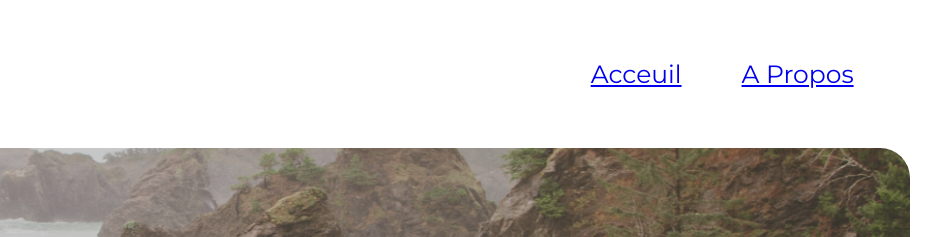
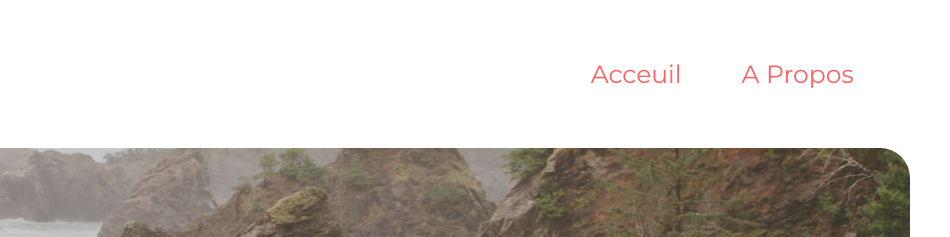
Before and after one commit to Alexabra83/Kasa, a React app: page / in a window 1280 px wide. Shown: the top 237 px of the page, 330-1280 px from the left. Built offline with nearby package versions, Linux system fonts and the light colour scheme.

Commit message:
css navbar

```diff
--- a/src/components/Navbar.js
+++ b/src/components/Navbar.js
@@ -12,10 +12,10 @@ function Navbar() {
 
         <ul className="nav_list">
           <li>
-            <NavLink to="/"><p>Acceuil</p></NavLink>
+            <NavLink to="/" className="nav-link"><p>Acceuil</p></NavLink>
           </li>
           <li>
-            <NavLink to="/a-propos"><p>A Propos</p></NavLink>
+            <NavLink to="/a-propos" className="nav-link"><p>A Propos</p></NavLink>
           </li>
         </ul>
     </header>
--- a/src/styles/Navbar.css
+++ b/src/styles/Navbar.css
@@ -8,17 +8,26 @@
   width: 87%;
   height: 68px;
   color: #FF6060;
+}
+
+.nav_list {
+  color: #FF6060;
+  display: flex;
   text-decoration: none;
 }
 
-.nav_list {
-  display: flex;
-}
-
 .nav_list li {
-  text-decoration: none;
   color: #FF6060;
   list-style: none;
   padding: 30px;
   font-size: 25px;
 }
+
+.nav-link {
+  text-decoration: none;
+  color: #FF6060;
+}
+
+.nav-link:hover {
+  text-decoration: underline;
+}
```
